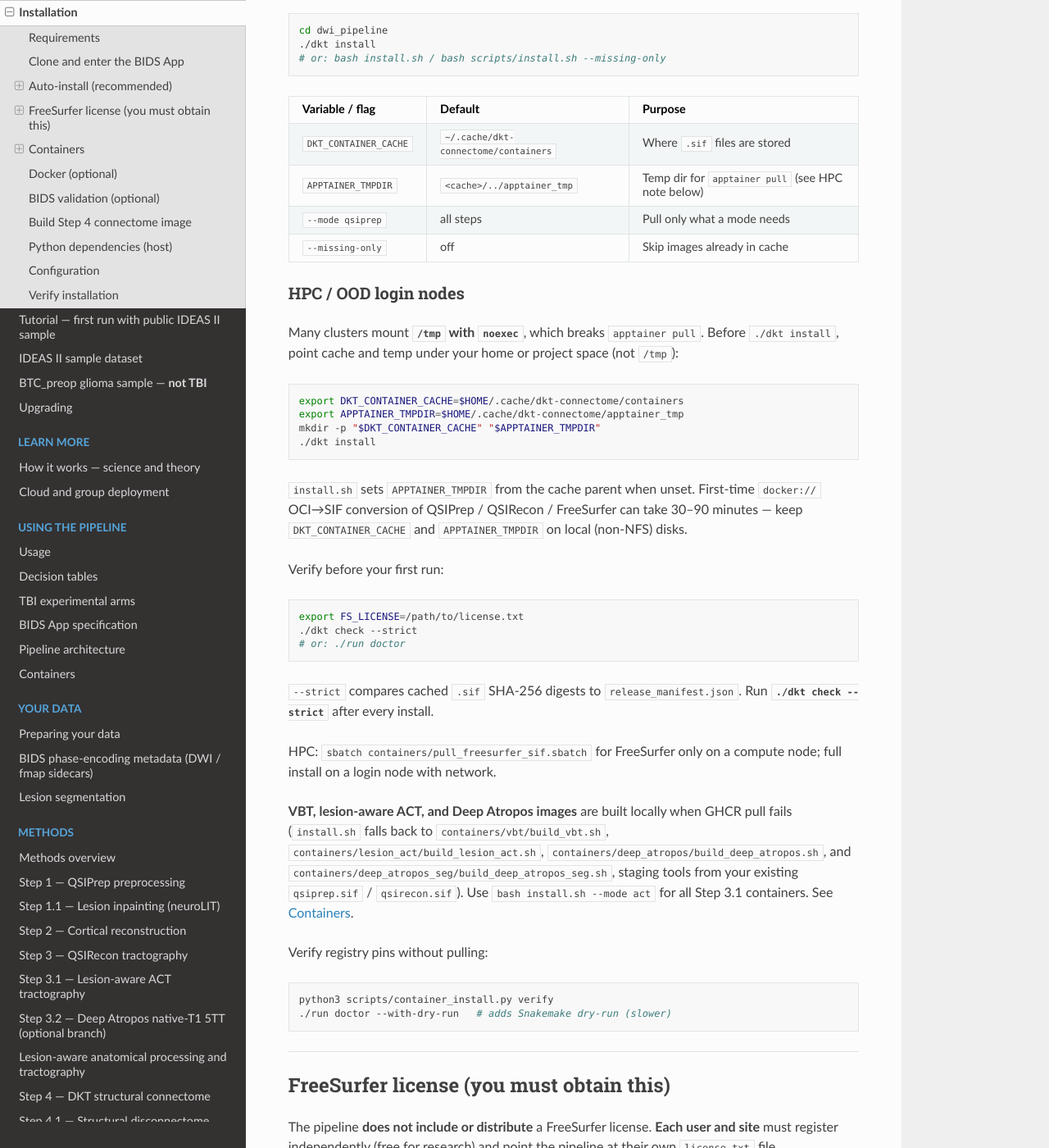
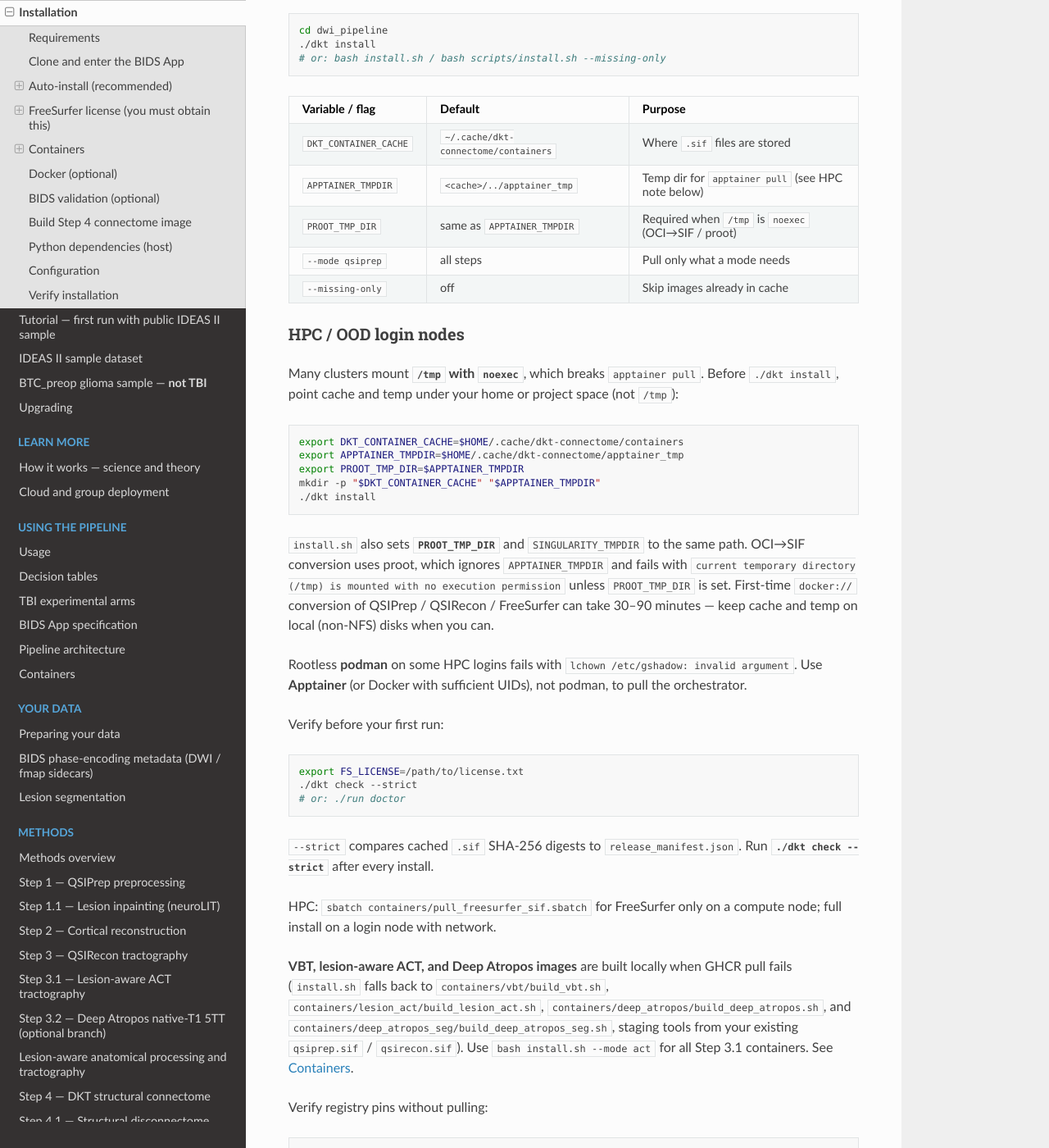
Before and after one commit to phindagijimana/dkt_connectome, a Sphinx documentation site: the page built from dwi_pipeline/docs/installation.md, in a window 1280 px wide and 1400 px high, scrolled down 962 px. Shown: the whole window at 82% size. Built offline with Sphinx 7.4.7 and the Read the Docs theme 3.1.0, drawn with Linux system fonts in a browser that asks for light colours; some of the changed text lies outside the part shown.

Commit message:
Fix Apptainer /tmp noexec pulls and the orchestrator entrypoint.

````diff
--- a/dwi_pipeline/docs/installation.md
+++ b/dwi_pipeline/docs/installation.md
@@ -43,6 +43,7 @@ cd dwi_pipeline
 |-----------------|---------|---------|
 | `DKT_CONTAINER_CACHE` | `~/.cache/dkt-connectome/containers` | Where `.sif` files are stored |
 | `APPTAINER_TMPDIR` | `<cache>/../apptainer_tmp` | Temp dir for `apptainer pull` (see HPC note below) |
+| `PROOT_TMP_DIR` | same as `APPTAINER_TMPDIR` | Required when `/tmp` is `noexec` (OCI→SIF / proot) |
 | `--mode qsiprep` | all steps | Pull only what a mode needs |
 | `--missing-only` | off | Skip images already in cache |
 
@@ -53,11 +54,14 @@ Many clusters mount **`/tmp` with `noexec`**, which breaks `apptainer pull`. Bef
 ```bash
 export DKT_CONTAINER_CACHE=$HOME/.cache/dkt-connectome/containers
 export APPTAINER_TMPDIR=$HOME/.cache/dkt-connectome/apptainer_tmp
+export PROOT_TMP_DIR=$APPTAINER_TMPDIR
 mkdir -p "$DKT_CONTAINER_CACHE" "$APPTAINER_TMPDIR"
 ./dkt install
 ```
 
-`install.sh` sets `APPTAINER_TMPDIR` from the cache parent when unset. First-time `docker://` OCI→SIF conversion of QSIPrep / QSIRecon / FreeSurfer can take 30–90 minutes — keep `DKT_CONTAINER_CACHE` and `APPTAINER_TMPDIR` on local (non-NFS) disks.
+`install.sh` also sets **`PROOT_TMP_DIR`** and `SINGULARITY_TMPDIR` to the same path. OCI→SIF conversion uses proot, which ignores `APPTAINER_TMPDIR` and fails with `current temporary directory (/tmp) is mounted with no execution permission` unless `PROOT_TMP_DIR` is set. First-time `docker://` conversion of QSIPrep / QSIRecon / FreeSurfer can take 30–90 minutes — keep cache and temp on local (non-NFS) disks when you can.
+
+Rootless **podman** on some HPC logins fails with `lchown /etc/gshadow: invalid argument`. Use **Apptainer** (or Docker with sufficient UIDs), not podman, to pull the orchestrator.
 
 Verify before your first run:
 
@@ -214,6 +218,15 @@ docker compose run --rm dkt-connectome \
   --participant-label 1 --session-filter ses-1 --fastsurfer --syn --dry-run
 ```
 
+**Apptainer of the published orchestrator** (HPC, after `PROOT_TMP_DIR` is set):
+
+```bash
+SIF=$DKT_CONTAINER_CACHE/dkt_connectome_orchestrator_0.3.1.sif
+apptainer pull "$SIF" docker://phindagijimana321/dkt-connectome:0.3.1
+# 0.3.1+ uses an absolute entrypoint — no --pwd required
+apptainer run --cleanenv --no-home "$SIF" --version
+```
+
 Publish orchestrator to Docker Hub (maintainers):
 
 ```bash
````
Also changed, not shown: README.md (+2 -1 lines), dwi_pipeline/docs/changelog.md (+2 -0 lines), dwi_pipeline/docs/home.md (+1 -0 lines), dwi_pipeline/docs/troubleshooting.md (+3 -0 lines), dwi_pipeline/docs/tutorial.md (+1 -0 lines), dwi_pipeline/docs/validation.md (+15 -0 lines), 4 other files.
